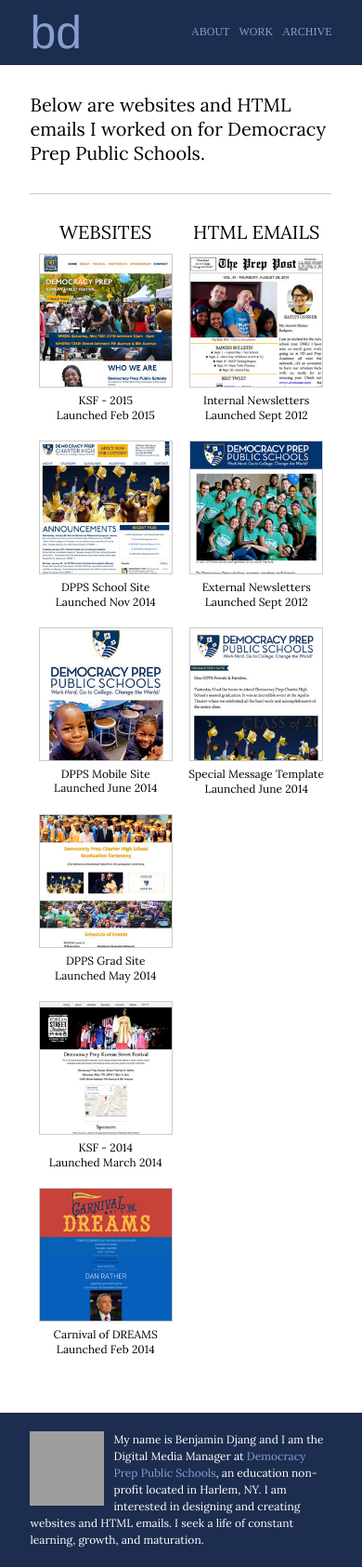
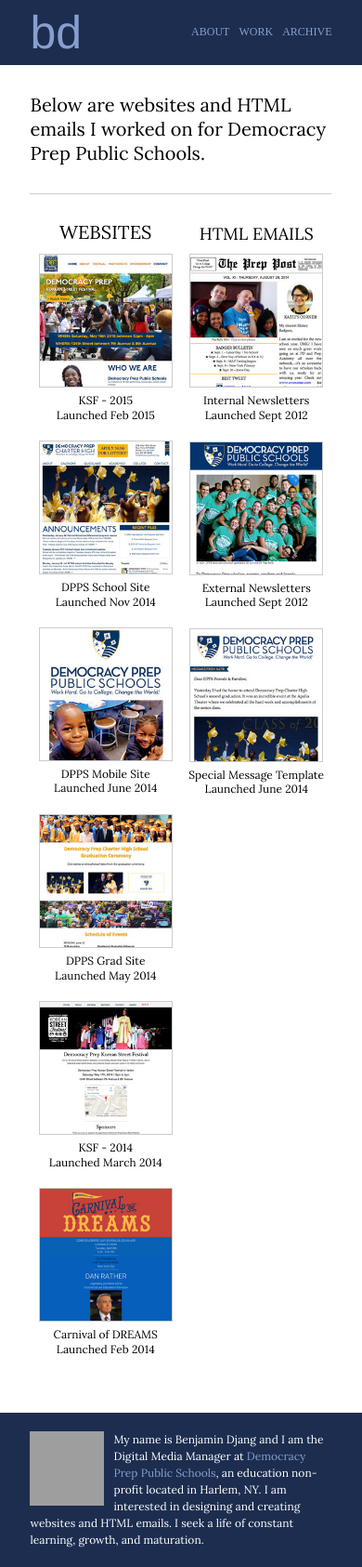
Before and after one commit to bdjang/benjamin-djang, a Jekyll site: the page built from work.html, in a window 390 px wide. Shown: the whole page at 93% size. Built offline with Jekyll 4.4.1, drawn with Linux system fonts in a browser that asks for light colours; grey boxes are pictures that could not be loaded.

Commit message:
Adjusted work img size and title for mobile view

```diff
--- a/css/main.scss
+++ b/css/main.scss
@@ -277,6 +277,10 @@
 		max-width: 160px;
 		height: 160px;
 	}
+	.workTitle-email {
+		font-size: 18px;
+		padding: 3px 0 0 0;
+	}
 }
 
 @media only screen and (max-width: 600px) {
```
